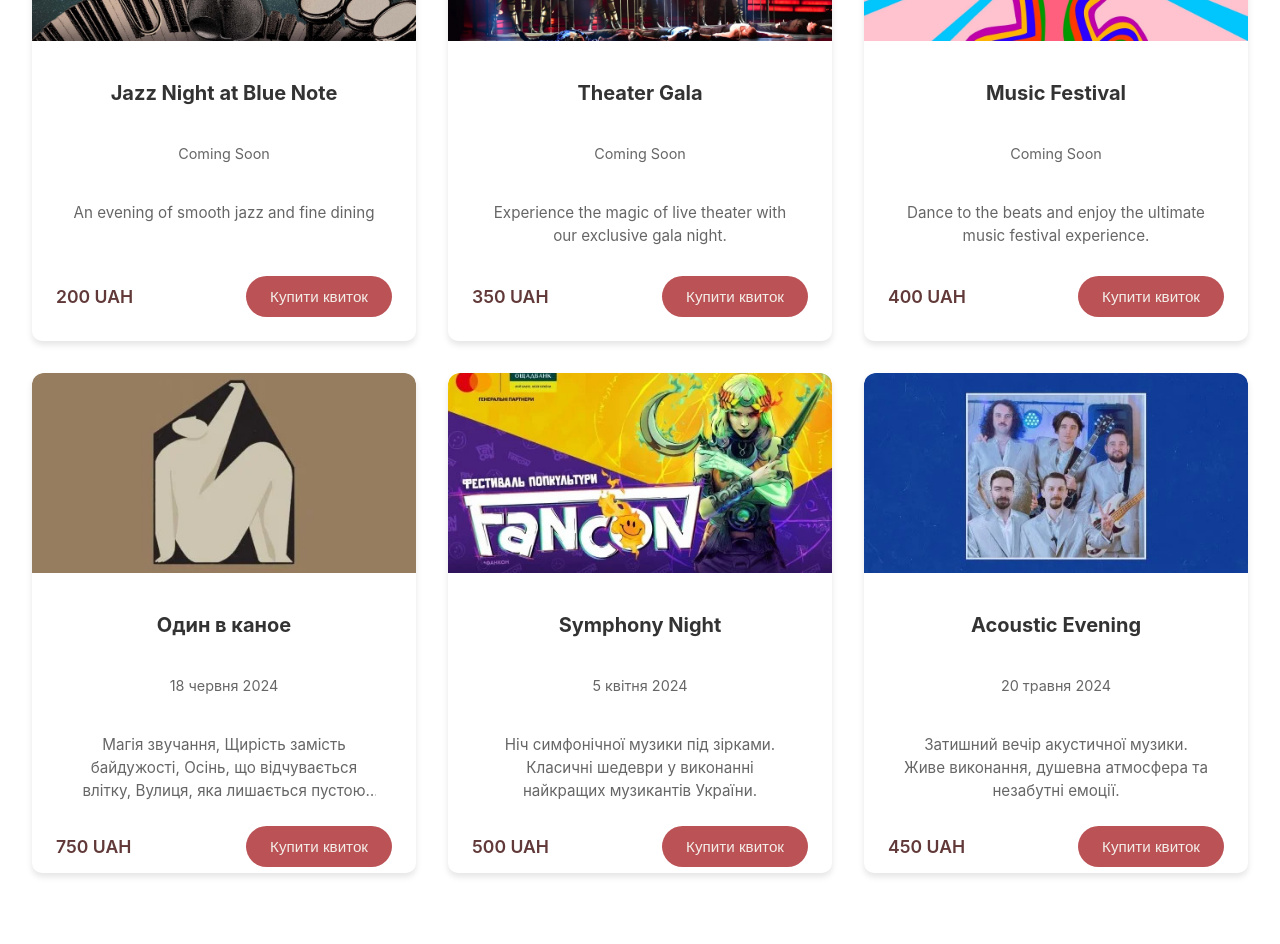
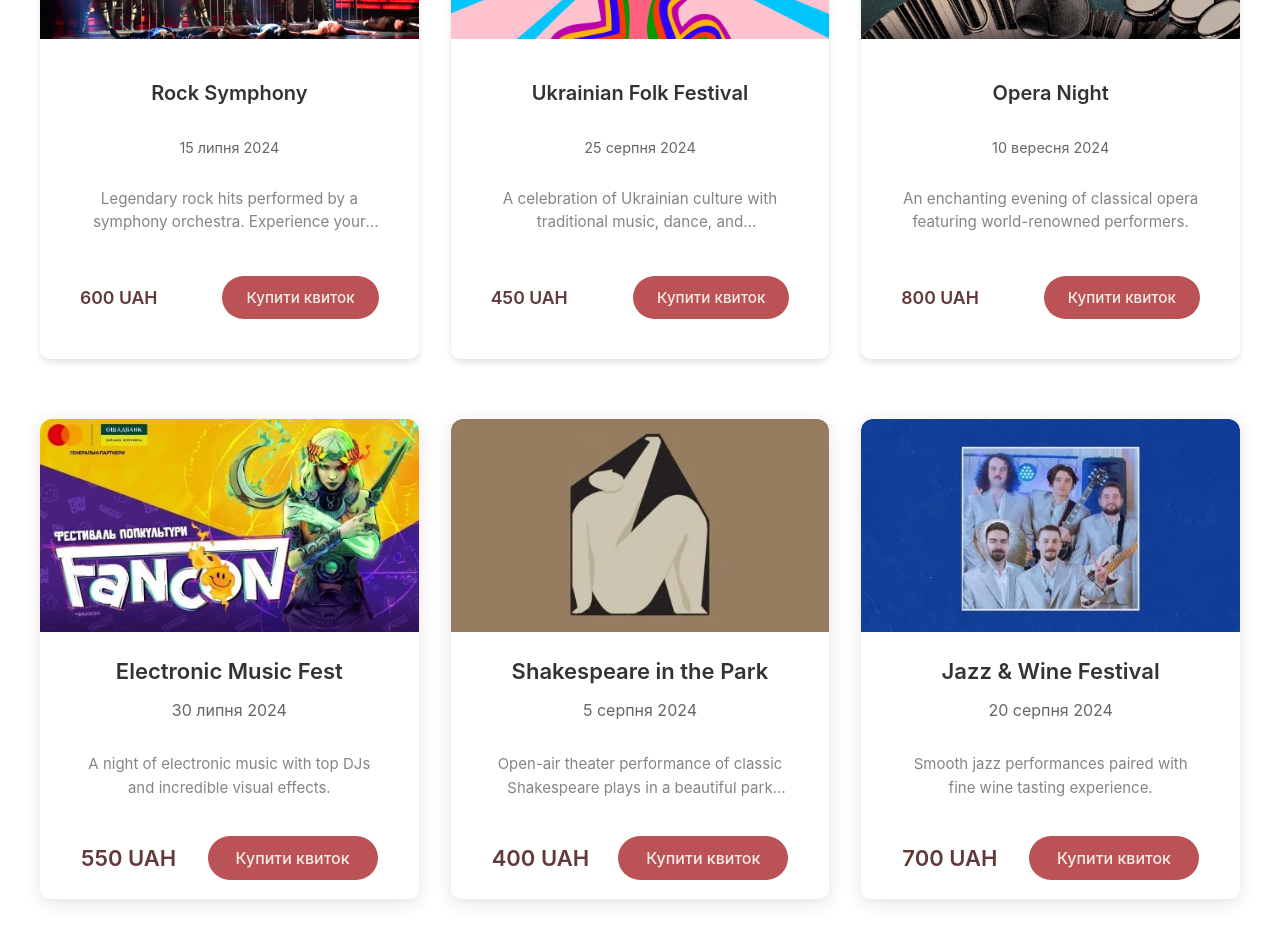
Before and after one commit to A1leksandra/LiveVibe-FE, a React (Create React App) app: page /events in a window 1280 px wide. Shown: the part 340-1284 px from the top of the page. Before the commit the page ends 1245 px from the top, so only its background shows below. Built offline with nearby package versions, Linux system fonts and the light colour scheme.

Commit message:
style cards

```diff
--- a/src/components/EventCard/EventCard.css
+++ b/src/components/EventCard/EventCard.css
@@ -4,7 +4,7 @@
   overflow: hidden;
   transition: transform 0.2s ease, box-shadow 0.2s ease;
   width: 100%;
-  height: 500px;
+  height: 420px;
   max-width: 450px;
   margin: 0 auto;
   display: flex;
@@ -18,23 +18,24 @@
 
 .event-image {
   width: 100%;
-  height: 220px;
+  height: 200px;
   object-fit: cover;
   border-radius: 12px 12px 0 0;
 }
 
 .event-content {
   padding: 1.5rem;
-  height: 280px;
-  display: grid;
-  grid-template-rows: auto auto 1fr auto;
-  gap: 0.5rem;
+  flex: 1;
+  display: flex;
+  flex-direction: column;
 }
 
 .event-card h3 {
   color: #623939;
   font-size: 1.25rem;
-  margin: 0;
+  font-weight: 600;
+  margin: 0 0 0.5rem 0;
+  line-height: 1.4;
   display: -webkit-box;
   -webkit-line-clamp: 1;
   -webkit-box-orient: vertical;
@@ -44,7 +45,7 @@
 .date {
   color: #BB5256;
   font-size: 0.9rem;
-  margin: 0;
+  margin: 0 0 0.5rem 0;
 }
 
 .description {
@@ -53,16 +54,18 @@
   margin: 0;
   line-height: 1.5;
   display: -webkit-box;
-  -webkit-line-clamp: 3;
+  -webkit-line-clamp: 2;
   -webkit-box-orient: vertical;
   overflow: hidden;
+  opacity: 0.8;
 }
 
 .event-footer {
+  margin-top: auto;
   display: flex;
   justify-content: space-between;
   align-items: center;
-  margin: 0;
+  padding-top: 1rem;
 }
 
 .price {
@@ -71,17 +74,20 @@
   font-size: 1.1rem;
 }
 
-.event-button {
+button.event-button {
   padding: 0.75rem 1.5rem !important;
   background-color: #BB5256 !important;
   color: #F3EEE8 !important;
   border: none !important;
   border-radius: 25px !important;
   font-size: 0.95rem !important;
-  transition: background-color 0.2s ease !important;
+  text-transform: none !important;
+  box-shadow: none !important;
+  min-width: 120px !important;
+  font-family: inherit !important;
 }
 
-.event-button:hover {
+button.event-button:hover {
   background-color: #a34146 !important;
 }
 
--- a/src/components/Events/Events.css
+++ b/src/components/Events/Events.css
@@ -5,5 +5,46 @@
 .events-container {
   max-width: 1200px;
   margin: 0 auto;
-  padding-top: 3rem;
+  padding: 4rem 2rem;
 }
+
+.events-grid {
+  display: grid;
+  grid-template-columns: repeat(auto-fit, minmax(300px, 1fr));
+  gap: 3rem;
+  margin-top: 2rem;
+}
+
+.events-page .event-card {
+  height: 520px;
+  margin-bottom: 1rem;
+}
+
+.events-page .event-item {
+  margin-bottom: 2rem;
+}
+
+.events-page .event-content {
+  height: calc(100% - 200px);
+  display: flex;
+  flex-direction: column;
+}
+
+.events-page .event-footer {
+  margin-top: auto;
+  padding: 1rem;
+}
+
+@media (max-width: 768px) {
+  .events-container {
+    padding: 2rem 1rem;
+  }
+
+  .events-grid {
+    grid-template-columns: 1fr;
+  }
+
+  .events-page .event-card {
+    height: 480px;
+  }
+}
--- a/src/components/Events/Events.tsx
+++ b/src/components/Events/Events.tsx
@@ -14,51 +14,51 @@ const Events: React.FC = () => {
   const allEvents = [
     {
       id: '1',
-      title: 'Jazz Night at Blue Note',
-      description: 'An evening of smooth jazz and fine dining',
-      imageUrl: jazImage,
-      date: 'Coming Soon',
-      price: '200 UAH'
+      title: 'Rock Symphony',
+      description: 'Legendary rock hits performed by a symphony orchestra. Experience your favorite songs in a new light.',
+      imageUrl: require('../../assets/theatre.jpg'),
+      date: '15 липня 2024',
+      price: '600 UAH'
     },
     {
       id: '2',
-      title: 'Theater Gala',
-      description: 'Experience the magic of live theater with our exclusive gala night.',
-      imageUrl: require('../../assets/theatre.jpg'),
-      date: 'Coming Soon',
-      price: '350 UAH'
+      title: 'Ukrainian Folk Festival',
+      description: 'A celebration of Ukrainian culture with traditional music, dance, and contemporary folk fusion.',
+      imageUrl: atlasImage,
+      date: '25 серпня 2024',
+      price: '450 UAH'
     },
     {
       id: '3',
-      title: 'Music Festival',
-      description: 'Dance to the beats and enjoy the ultimate music festival experience.',
-      imageUrl: atlasImage,
-      date: 'Coming Soon',
+      title: 'Opera Night',
+      description: 'An enchanting evening of classical opera featuring world-renowned performers.',
+      imageUrl: jazImage,
+      date: '10 вересня 2024',
+      price: '800 UAH'
+    },
+    {
+      id: '4',
+      title: 'Electronic Music Fest',
+      description: 'A night of electronic music with top DJs and incredible visual effects.',
+      imageUrl: fankonImage,
+      date: '30 липня 2024',
+      price: '550 UAH'
+    },
+    {
+      id: '5',
+      title: 'Shakespeare in the Park',
+      description: 'Open-air theater performance of classic Shakespeare plays in a beautiful park setting.',
+      imageUrl: odunvcanoeImage,
+      date: '5 серпня 2024',
       price: '400 UAH'
     },
     {
-      id: '4',
-      title: 'Один в каное',
-      description: 'Магія звучання, Щирість замість байдужості, Осінь, що відчувається влітку, Вулиця, яка лишається пустою опівночі',
-      imageUrl: odunvcanoeImage,
-      date: '18 червня 2024',
-      price: '750 UAH'
-    },
-    {
-      id: '5',
-      title: 'Symphony Night',
-      description: 'Ніч симфонічної музики під зірками. Класичні шедеври у виконанні найкращих музикантів України.',
-      imageUrl: fankonImage,
-      date: '5 квітня 2024',
-      price: '500 UAH'
-    },
-    {
       id: '6',
-      title: 'Acoustic Evening',
-      description: 'Затишний вечір акустичної музики. Живе виконання, душевна атмосфера та незабутні емоції.',
+      title: 'Jazz & Wine Festival',
+      description: 'Smooth jazz performances paired with fine wine tasting experience.',
       imageUrl: palindromImage,
-      date: '20 травня 2024',
-      price: '450 UAH'
+      date: '20 серпня 2024',
+      price: '700 UAH'
     }
   ];
 
--- a/src/components/EventsGrid/EventsGrid.css
+++ b/src/components/EventsGrid/EventsGrid.css
@@ -10,11 +10,17 @@
 
 .events-grid {
   display: grid;
-  grid-template-columns: repeat(auto-fit, minmax(500px, 1fr));
-  gap: 2.5rem;
+  grid-template-columns: repeat(auto-fit, minmax(300px, 1fr));
+  gap: 2rem;
   padding: 2rem;
-  max-width: 1600px;
+  max-width: 1200px;
   margin: 0 auto;
+}
+
+.event-item {
+  display: flex;
+  justify-content: center;
+  width: 100%;
 }
 
 .section-title {
@@ -24,6 +30,96 @@
   text-align: center;
 }
 
+/* Featured cards (last 3) */
+.event-item:nth-last-child(-n+3) {
+  transform: translateY(-30px);
+}
+
+.event-item:nth-last-child(-n+3) .event-card {
+  width: 420px;
+  height: 520px;
+  box-shadow: 0 4px 16px rgba(98, 57, 57, 0.15);
+}
+
+.event-item:nth-last-child(-n+3) .event-card:hover {
+  transform: translateY(-8px);
+  box-shadow: 0 12px 32px rgba(98, 57, 57, 0.2);
+}
+
+.event-item:nth-last-child(-n+3) .event-image {
+  height: 260px;
+}
+
+.event-item:nth-last-child(-n+3) .event-content {
+  padding: 30px;
+}
+
+.event-item:nth-last-child(-n+3) h3 {
+  font-size: 26px;
+  margin: 0 0 16px 0;
+  -webkit-line-clamp: 2;
+  line-height: 1.3;
+}
+
+.event-item:nth-last-child(-n+3) .date {
+  font-size: 16px;
+  margin: 0 0 16px 0;
+}
+
+.event-item:nth-last-child(-n+3) .description {
+  font-size: 16px;
+  line-height: 1.6;
+  -webkit-line-clamp: 3;
+  margin-bottom: 20px;
+}
+
+.event-item:nth-last-child(-n+3) .price {
+  font-size: 22px;
+}
+
+.event-item:nth-last-child(-n+3) button.event-button {
+  padding: 12px 28px !important;
+  font-size: 16px !important;
+  min-width: 140px !important;
+}
+
+/* Tablet view */
+@media (max-width: 1400px) {
+  .events-grid {
+    grid-template-columns: repeat(2, 320px);
+    gap: 30px;
+    padding: 30px;
+  }
+
+  .event-item:nth-last-child(-n+3) {
+    transform: translateY(-20px);
+  }
+
+  .event-item:nth-last-child(-n+3) .event-card {
+    width: 380px;
+    height: 480px;
+  }
+
+  .event-item:nth-last-child(-n+3) .event-image {
+    height: 220px;
+  }
+
+  .event-item:nth-last-child(-n+3) .event-content {
+    padding: 25px;
+  }
+
+  .event-item:nth-last-child(-n+3) h3 {
+    font-size: 22px;
+    margin: 0 0 14px 0;
+  }
+
+  .event-item:nth-last-child(-n+3) .description {
+    font-size: 15px;
+    -webkit-line-clamp: 2;
+  }
+}
+
+/* Mobile view */
 @media (max-width: 768px) {
   .events-grid {
     grid-template-columns: 1fr;
@@ -33,4 +129,51 @@
   .section-title {
     font-size: 2rem;
   }
+
+  .event-item:nth-last-child(-n+3) {
+    transform: none;
+  }
+
+  .event-card,
+  .event-item:nth-last-child(-n+3) .event-card {
+    width: 100%;
+    max-width: 320px;
+    height: 400px;
+    margin: 0 auto;
+  }
+
+  .event-item:nth-last-child(-n+3) .event-image {
+    height: 180px;
+  }
+
+  .event-item:nth-last-child(-n+3) .event-content {
+    padding: 20px;
+  }
+
+  .event-item:nth-last-child(-n+3) h3 {
+    font-size: 18px;
+    margin: 0 0 12px 0;
+    -webkit-line-clamp: 1;
+  }
+
+  .event-item:nth-last-child(-n+3) .date {
+    font-size: 14px;
+    margin: 0 0 12px 0;
+  }
+
+  .event-item:nth-last-child(-n+3) .description {
+    font-size: 14px;
+    line-height: 1.5;
+    -webkit-line-clamp: 2;
+  }
+
+  .event-item:nth-last-child(-n+3) .price {
+    font-size: 16px;
+  }
+
+  .event-item:nth-last-child(-n+3) button.event-button {
+    padding: 10px 20px !important;
+    font-size: 14px !important;
+    min-width: 120px !important;
+  }
 }
```
